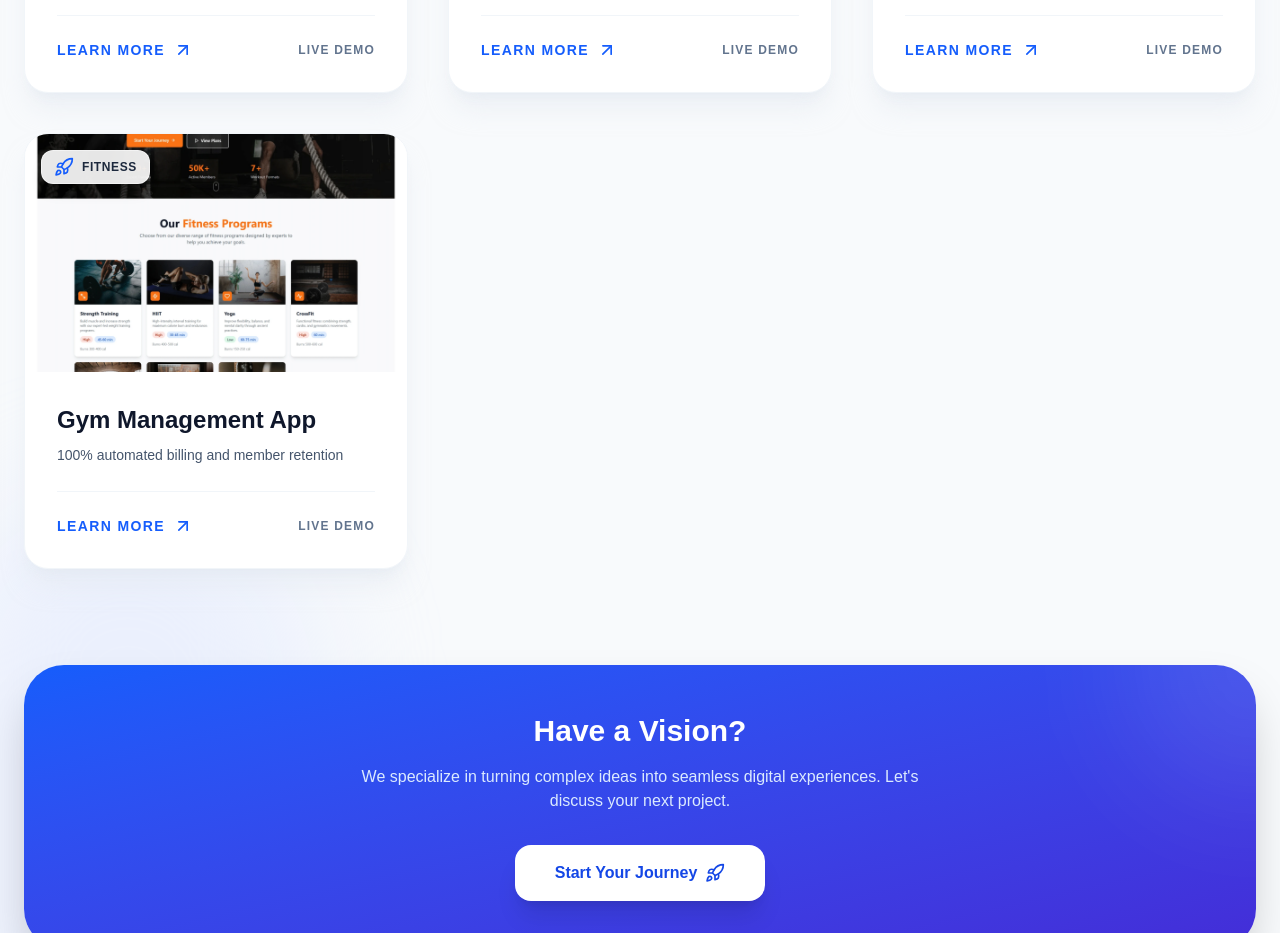
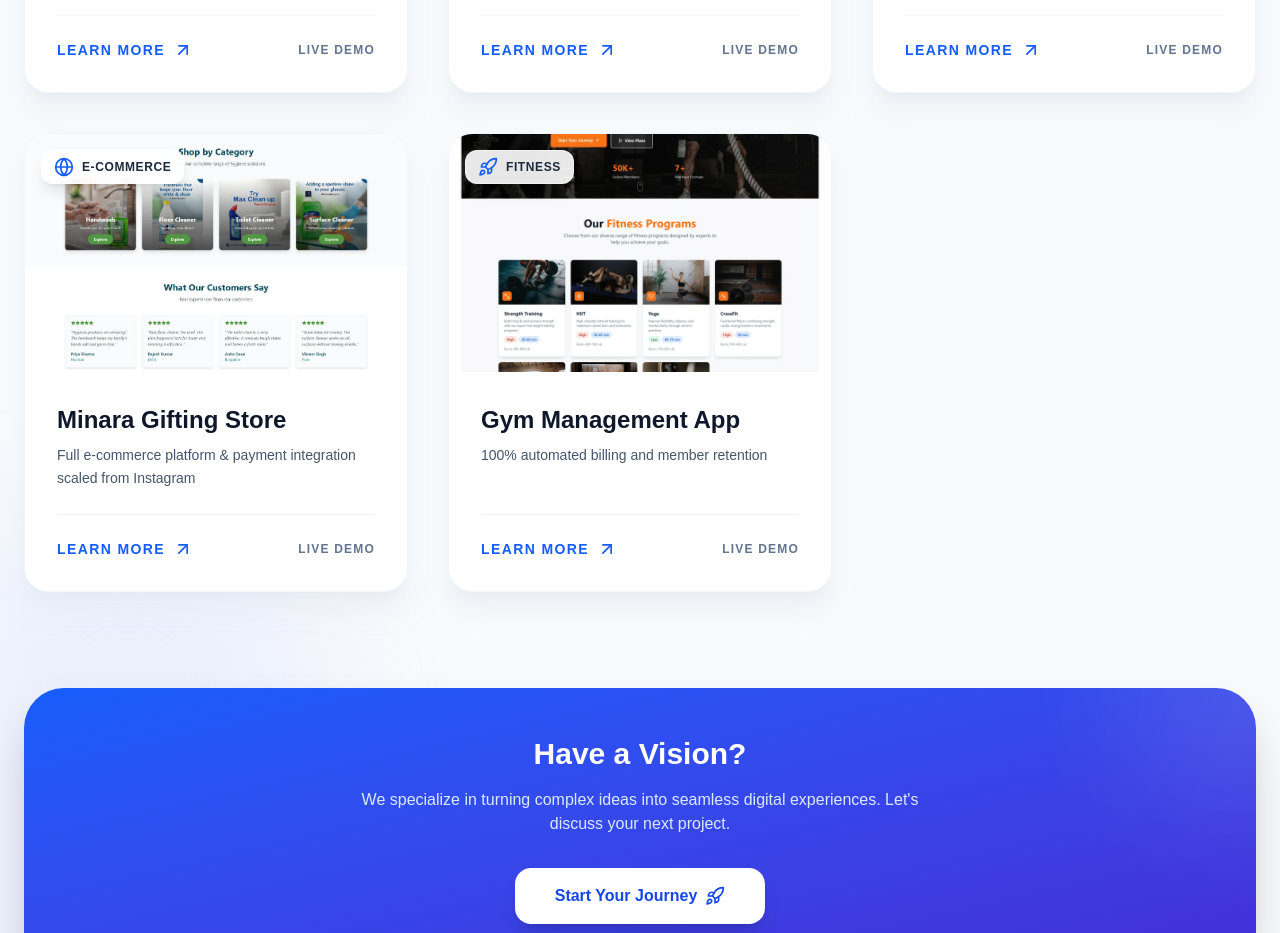
Before and after one commit to ady254/Portfolio_innvox, a Next.js app in the folder project-next/: page /projects in a window 1280 px wide. Shown: the part 1280-2213 px from the top of the page. Built offline with nearby package versions, Linux system fonts and the light colour scheme.

Commit message:
added project

```diff
--- a/project-next/src/app/projects/[slug]/page.tsx
+++ b/project-next/src/app/projects/[slug]/page.tsx
@@ -168,6 +168,26 @@ const PROJECT_DB: Record<string, Project> = {
       image: "/hygienalogo.webp"
     }
 
+  },
+  "minara-gifting-ecommerce": {
+    title: "Minara Gifting Store",
+    industry: "E-commerce",
+    tagline: "From Instagram Selling to a Complete Automated E-Commerce Web Platform",
+    challenge: "Minara Gifting previously operated and sold custom gifting products primarily through Instagram DMs, making order management, payment tracking, and scaling operational processes highly manual.",
+    solution: "We built a full e-commerce web application complete with a modern online storefront, integrated online payment processing, and a robust admin management portal for inventory, orders, and fulfillment.",
+    results: ["100% Automated Storefront & Payment Processing", "Full Admin Portal for Inventory & Order Management", "Seamless Transition from Instagram Selling to Web Store"],
+    images: ["/Ecom.webp"],
+    video: null,
+    stack: ["Next.js", "React", "Tailwind CSS", "Node.js", "Payment Gateways"],
+    liveLink: "https://www.minaragifting.com/",
+    isConcept: false,
+    clientAbout: "Minara Gifting is a popular online custom gifting store. Innvox built their complete web application from front-end store to back-end administration and payment gateway integrations.",
+    testimonial: {
+      quote: "Innvox built our full e-commerce web application from store to admin panel to online payment integrations. Transitioning our products from Instagram to a dedicated online store has transformed our business.",
+      author: "Minara Gifting",
+      role: "E-Commerce • minaragifting.com",
+      image: "/innvox-favicon.svg"
+    }
   },
   "gym-management-app": {
     title: "Gym Management App",
--- a/project-next/src/components/Projects.tsx
+++ b/project-next/src/components/Projects.tsx
@@ -76,6 +76,16 @@ const Projects = ({ variant = "full" }: ProjectsProps) => {
       slug: "e-commerce-platform",
       icon: <Globe className="w-5 h-5" />,
       liveLink: "https://hygienaofficial.com/",
+    },
+    {
+      title: "Minara Gifting Store",
+      industry: "E-commerce",
+      tagline: "Full e-commerce platform & payment integration scaled from Instagram",
+      image: "/Ecom.webp",
+      video: null,
+      slug: "minara-gifting-ecommerce",
+      icon: <Globe className="w-5 h-5" />,
+      liveLink: "https://www.minaragifting.com/",
     },
     {
       title: "Gym Management App",
--- a/project-next/src/components/ui/design-testimonial.tsx
+++ b/project-next/src/components/ui/design-testimonial.tsx
@@ -23,6 +23,13 @@ const testimonials = [
     author: "Altamash Nasim",
     role: "E-Commerce Store",
     company: "Hygiena",
+  },
+  {
+    quote: "Innvox built our full e-commerce web application from store to admin panel to online payment integrations. Transitioning our products from Instagram to a dedicated online store has transformed our business.",
+    author: "Minara Gifting",
+    role: "E-Commerce • Gifting",
+    company: "Minara Gifting",
+    link: "https://www.minaragifting.com/",
   },
   {
     quote: "Working with Innvox was a smooth and professional experience. They built a modern education platform with all the features we needed.",
@@ -149,10 +156,22 @@ export function Testimonial() {
                     transition={{ duration: 0.4 }}
                     className="mb-8"
                   >
-                    <span className="inline-flex items-center gap-2 text-xs font-mono text-muted-foreground border border-border rounded-full px-3 py-1">
-                      <span className="w-1.5 h-1.5 rounded-full bg-blue-600" />
-                      {current.company}
-                    </span>
+                    {"link" in current && current.link ? (
+                      <a
+                        href={current.link as string}
+                        target="_blank"
+                        rel="noopener noreferrer"
+                        className="inline-flex items-center gap-2 text-xs font-mono text-muted-foreground border border-border rounded-full px-3 py-1 hover:text-blue-600 hover:border-blue-400 transition-colors"
+                      >
+                        <span className="w-1.5 h-1.5 rounded-full bg-blue-600" />
+                        {current.company} ↗
+                      </a>
+                    ) : (
+                      <span className="inline-flex items-center gap-2 text-xs font-mono text-muted-foreground border border-border rounded-full px-3 py-1">
+                        <span className="w-1.5 h-1.5 rounded-full bg-blue-600" />
+                        {current.company}
+                      </span>
+                    )}
                   </motion.div>
                 </AnimatePresence>
 
```
